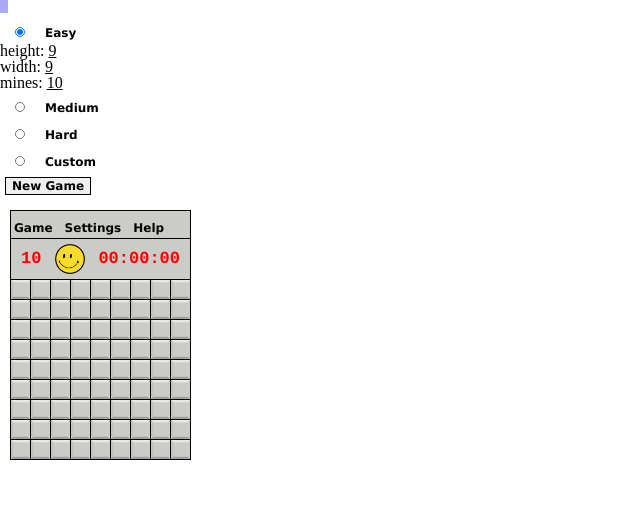
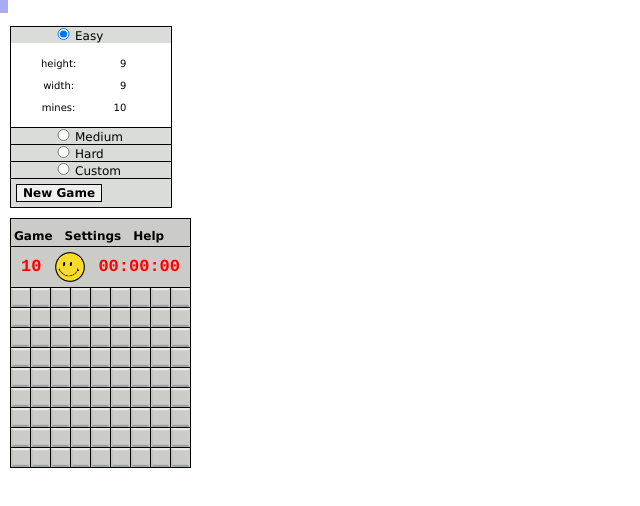
Before and after one commit to cwohern/minesweeper-game, a plain HTML site: page index.html in a window 1280 px wide. Shown: the whole page, without its empty margins (0-640 px from the left). Drawn offline with Linux system fonts and the light colour scheme.

Commit message:
worked on menu

```diff
--- a/css/styles.css
+++ b/css/styles.css
@@ -18,15 +18,17 @@ h2 {
     font: bold 17px "courier";
 }
 table {
-    text-align: left;
+    font: 10px "lucida grande";
+    display: inline-block;
     vertical-align: baseline;
-    font: bold 10px "lucida grande";
-    width: 100%;
-    margin: 5px 5px 0 5px;
+    margin: 0 0 0 30px;
+    padding: 15px 0 0 0;
+
 }
 input {
-    width: 30px;
-    height: 10px;
+    margin: 0 0 0 20px;
+    width: 65px;
+    height: 12px;
     font: bold 10px "lucida grande";
 }
 th {
@@ -40,6 +42,25 @@ button{
 }
 button:hover {
     background: rgb(171, 171, 245);
+}
+label {
+    display: inline;
+    text-align: left;
+    font: 11px "lucida grande";
+    margin: 0 0 0 30px;
+    line-height: 1.75em;
+}
+u {
+    text-decoration: none;
+}
+h3 {
+    font: 12px "lucida grande";
+    display: inline;
+    margin: 10px 0 0 -25px;
+}
+td {
+    width: 50px;
+    text-align: right;
 }
 .minesweeper {
     margin: 10px;
@@ -76,12 +97,23 @@ button:hover {
     border-left: 1px solid black;
     border-bottom: 1px solid black;
 }
-.game-dropdown {
+.game-dropdown-content {
+    background: rgb(218, 220, 217);
     display: flex;
     flex-wrap: wrap;
-    background: lightgray;
-    width: 250px;
+    flex-direction: column;
+    width: 160px;
     margin: 10px;
     border: 1px solid black;
     cursor: pointer;
 }
+.game-dropdown-content h1 {
+    font: 10px;
+}
+
+#easydiv, #mediumdiv, #harddiv, #customdiv{
+    border-bottom: 1px solid black;
+}
+#easy-submenu, #medium-submenu, #hard-submenu, #custom-submenu {
+    background: white;
+}
--- a/index.html
+++ b/index.html
@@ -12,40 +12,48 @@
     <main>
         <h1 class="win-lose"></h1>
         <div class="game-dropdown-content">
-            <div class="easy">
+            <div id="easydiv"class="easy">
                 <input class="easy" id="easy" type="radio" checked="checked" value="easy">
-                <h1 class="easy">Easy</h1>
+                <h3 class="easy">Easy</h3>
                 <div class="easy" id="easy-submenu">
-                    <p class="easy">height: <u class="easy">9</u><br>
-                    width: <u class="easy">9</u><br>
-                    mines: <u class="easy">10</u></p>
+                    <table class = "easy">
+                        <tr><th>height:</th><td>9</td></tr>
+                        <tr><th>width:</th><td>9</td></tr>
+                        <tr><th>mines:</th><td>10</td></tr>
+                    </table>
                 </div>
             </div>
-            <div class="medium">
+            <div id="mediumdiv" class="medium">
                 <input class="medium" id="medium" type="radio" value="medium">
-                <h1 class="medium">Medium</h1>
+                <h3 class="medium">Medium</h3>
                 <div class="medium" id="medium-submenu">
-                    <p class="medium">height: <u class="medium">16</u><br>
-                    width: <u class="medium">16</u><br>
-                    mines: <u class="medium">40</u></p>
+                    <table class = "easy">
+                            <tr><th>height:</th><td>16</td></tr>
+                            <tr><th>width:</th><td>16</td></tr>
+                            <tr><th>mines:</th><td>40</td></tr>
+                    </table>
                 </div>
             </div>
-            <div class="hard">
+            <div id="harddiv" class="hard">
                 <input class="hard" id="hard" type="radio" value="hard">
-                <h1 class="hard">Hard</h1>
+                <h3 class="hard">Hard</h3>
                 <div class="hard" id="hard-submenu">
-                    <p class="hard">height: <u class="hard">16</u><br>
-                    width: <u class="hard">30</u><br>
-                    mines: <u class="hard">99</u></p>
+                    <table class = "easy">
+                            <tr><th>height:</th><td>16</td></tr>
+                            <tr><th>width:</th><td>30</td></tr>
+                            <tr><th>mines:</th><td>99</td></tr>
+                    </table>
                 </div>
             </div>
-            <div class="custom">
+            <div id="customdiv" class="custom">
                 <input class="custom" id="custom" type="radio" value="custom">
-                <h1 class="custom">Custom</h1>
+                <h3 class="custom">Custom</h3>
                 <div class="custom" id = "custom-submenu">
-                    <label for="height-input" class="custom">height:</label><input class="custom" id="height-input" placeholder ="height"><br>
-                    <label for="width-input" class="custom">width:</label><input class="custom" id="width-input" placeholder="width"><br>
-                    <label for="mines-input" class="custom">mines:</label><input class="custom" id="mines-input" placeholder="mines">
+                    <table>
+                    <tr><th>height:</th><td><input class="custom" id="height-input" placeholder ="height"></td></tr>
+                    <tr><th>width:</th><td><input class="custom" id="width-input" placeholder="width"></td></tr>
+                    <tr><th>mines:</th><td><input class="custom" id="mines-input" placeholder="mines"></td></tr>
+                    </table>
                 </div>
             </div>
             <div class="selector"><button class="new-game">New Game</button></div>
```
